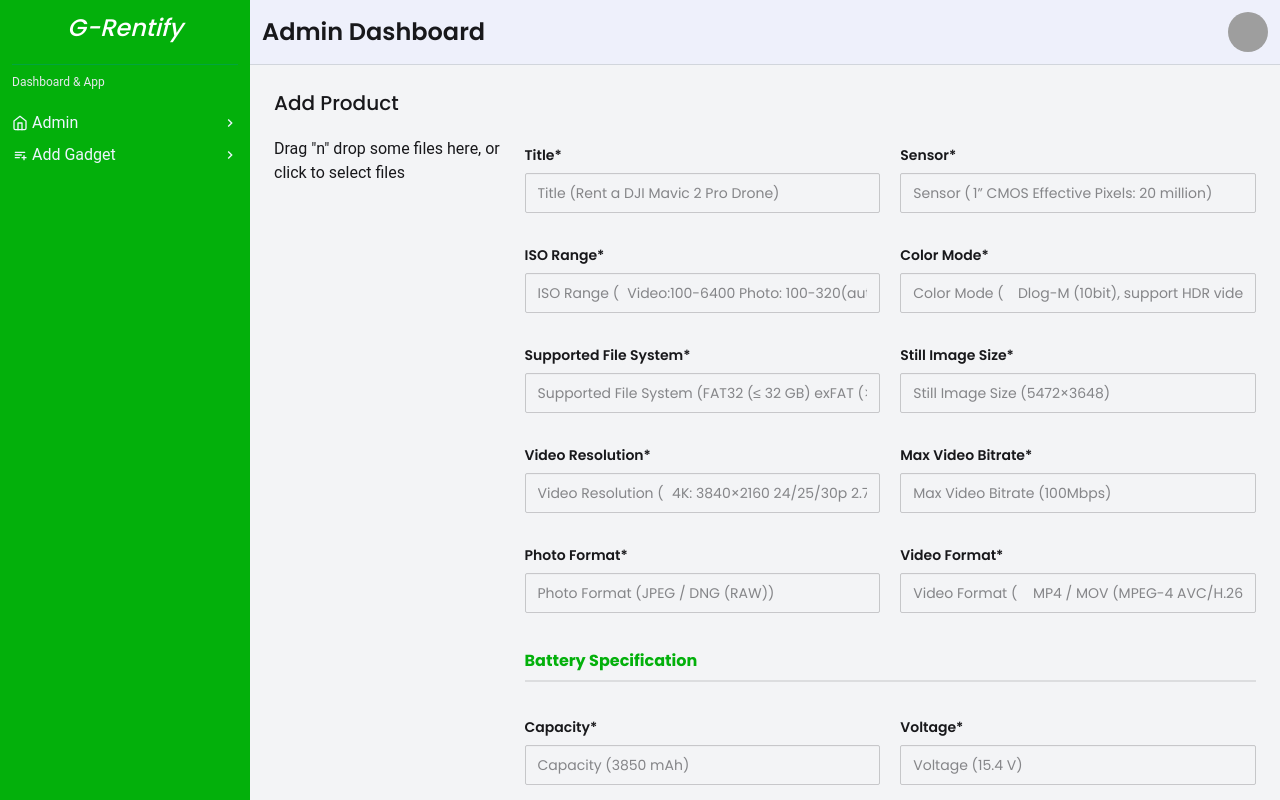
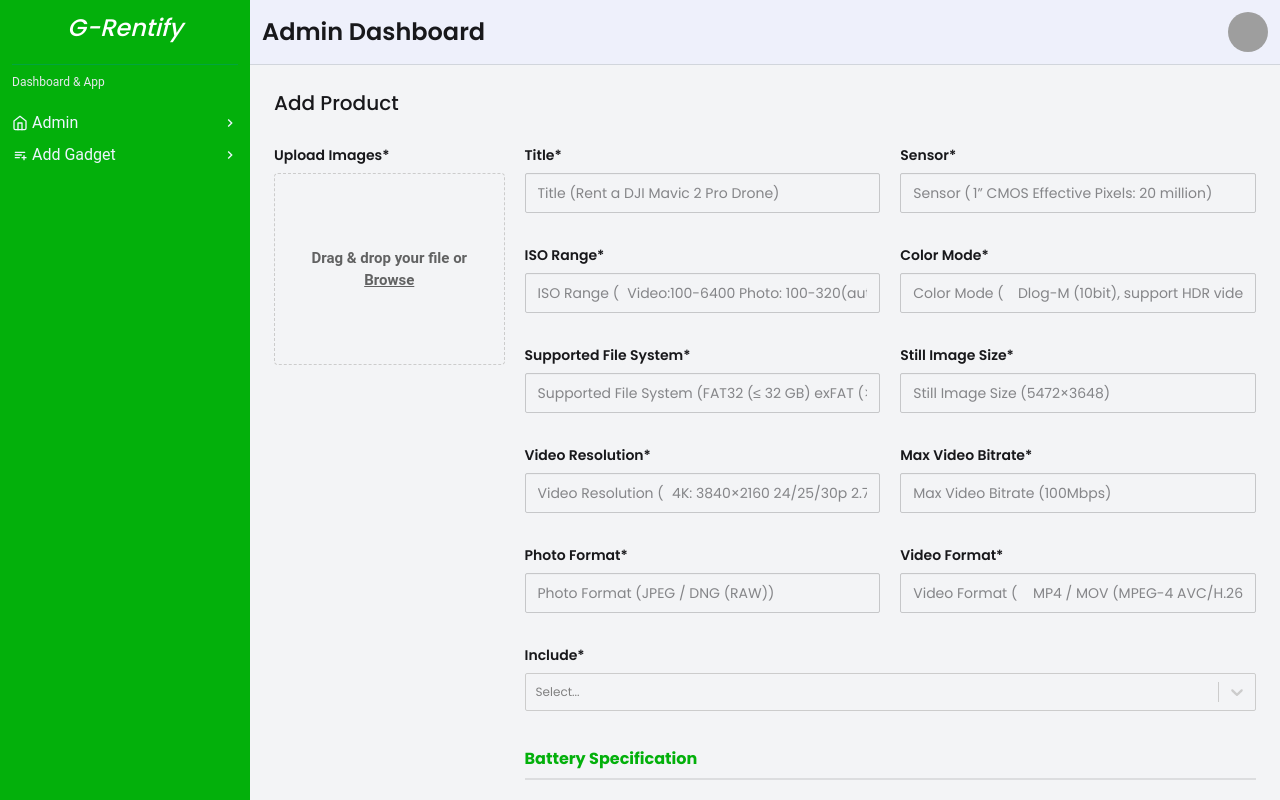
Before and after one commit to arafatrased/g-rentify, a Next.js app: page /dashboard/add-gadget in a window 1280 px wide. Shown: the top 800 px of the page. Built offline with nearby package versions, Linux system fonts and the light colour scheme; grey boxes are pictures that could not be loaded.

Commit message:
implement gadgets add page (stable)

```diff
--- a/package.json
+++ b/package.json
@@ -13,7 +13,6 @@
     "bcrypt": "^5.1.1",
     "bcryptjs": "^3.0.2",
     "daisyui": "^5.0.9",
-    "firebase": "^11.4.0",
     "font-awesome": "^4.7.0",
     "mongodb": "^6.15.0",
     "next": "15.2.2",
@@ -26,6 +25,7 @@
     "react-hot-toast": "^2.5.2",
     "react-icons": "^5.5.0",
     "react-phone-input-2": "^2.15.1",
+    "react-select": "^5.10.1",
     "react-tabs": "^6.1.0",
     "react-toastify": "^11.0.5",
     "swiper": "^11.2.5"
--- a/src/app/(dashboard)/dashboard/add-gadget/page.js
+++ b/src/app/(dashboard)/dashboard/add-gadget/page.js
@@ -1,16 +1,64 @@
 "use client";
+import Image from "next/image";
+import { useState } from "react";
 import Dropzone from "react-dropzone";
-import { useForm } from "react-hook-form";
+import { Controller, useForm } from "react-hook-form";
+import toast from "react-hot-toast";
+import makeAnimated from "react-select/animated";
+import Select from "react-select";
+
+const animatedComponents = makeAnimated();
+
+const includesOption = [
+  { value: "controller", label: "Controller" },
+  { value: "charger", label: "Charger" },
+  { value: "charging hub", label: "Charging Hub" },
+  { value: "sd card", label: "SD Card" },
+  { value: "battery", label: "Battery" },
+];
 
 export default function AddGadget() {
+  const [selectedImages, setSelectedImages] = useState([]);
   const {
     register,
     handleSubmit,
-    watch,
+    control,
     formState: { errors },
   } = useForm();
 
-  const onSubmit = (data) => console.log(data.title);
+  const onSubmit = async (data) => {
+    if (selectedImages.length === 0)
+      return toast.error("You need to add gadget images!");
+    if (selectedImages.length > 3)
+      return toast.error("You can add maximum three images!");
+    if (selectedImages.length === 1)
+      return toast.error("Add maximum two images!");
+
+    const API_KEY = process.env.NEXT_PUBLIC_IMGBB_API_KEY;
+
+    const imageUrls = await Promise.all(
+      selectedImages.map(async (file) => {
+        const formData = new FormData();
+        formData.append("key", API_KEY);
+        formData.append(
+          "image",
+          await new Promise((res) => {
+            const reader = new FileReader();
+            reader.readAsDataURL(file);
+            reader.onload = () => res(reader.result.split(",")[1]);
+          })
+        );
+
+        const res = await fetch("https://api.imgbb.com/1/upload", {
+          method: "POST",
+          body: formData,
+        });
+        return (await res.json()).data.url;
+      })
+    );
+
+    console.log({ ...data, images: imageUrls });
+  };
 
   return (
     <div className="min-h-screen bg-gray-100 p-6">
@@ -18,22 +66,66 @@ export default function AddGadget() {
 
       <form onSubmit={handleSubmit(onSubmit)}>
         <div className="grid grid-cols-12 gap-5">
-          <div className="col-span-3">
-            <Dropzone onDrop={(acceptedFiles) => console.log(acceptedFiles)}>
-              {({ getRootProps, getInputProps }) => (
-                <div {...getRootProps()}>
-                  <input {...getInputProps()} />
-                  <p>
-                    Drag &quot;n&quot; drop some files here, or click to select
-                    files
-                  </p>
+          {/* image select */}
+          <div className="col-span-12 xl:col-span-3">
+            <fieldset className="fieldset">
+              <legend className="fieldset-legend text-sm">
+                Upload Images*
+              </legend>
+              <div className="border border-dashed border-[#ccc] p-5 min-h-48 rounded flex flex-col items-center justify-center text-center">
+                <Dropzone
+                  onDrop={(acceptedFiles) => {
+                    setSelectedImages([...selectedImages, ...acceptedFiles]);
+                  }}
+                  accept={{ "image/*": [] }}
+                  multiple
+                >
+                  {({ getRootProps, getInputProps }) => (
+                    <div {...getRootProps()}>
+                      <input {...getInputProps()} />
+                      <p className="text-[#00000099] text-[15px] font-bold">
+                        Drag &amp; drop your file or{" "}
+                        <span className="cursor-pointer">
+                          <u>Browse</u>
+                        </span>
+                      </p>
+                    </div>
+                  )}
+                </Dropzone>
+              </div>
+
+              {/* Display image previews */}
+              {selectedImages.length > 0 && (
+                <div className="mt-2 grid grid-cols-3 gap-2">
+                  {selectedImages.map((file, index) => (
+                    <div key={index} className="relative">
+                      <Image
+                        src={URL.createObjectURL(file)}
+                        alt="preview"
+                        width={300}
+                        height={300}
+                        className="w-full h-24 object-cover rounded"
+                      />
+                      <button
+                        type="button"
+                        className="absolute top-1 right-1 bg-red-500 text-white text-[10px] px-1.5 py-0.5 cursor-pointer rounded-[2px]"
+                        onClick={() =>
+                          setSelectedImages(
+                            selectedImages.filter((_, i) => i !== index)
+                          )
+                        }
+                      >
+                        ✕
+                      </button>
+                    </div>
+                  ))}
                 </div>
               )}
-            </Dropzone>
+            </fieldset>
           </div>
-          <div className="col-span-9">
-            <div className="grid grid-cols-2 gap-5">
-              <fieldset className="fieldset">
+          <div className="col-span-12 xl:col-span-9">
+            <div className="md:grid grid-cols-2 gap-5">
+              <fieldset className="fieldset ">
                 <legend className="fieldset-legend text-sm">Title*</legend>
                 <input
                   {...register("title", { required: true })}
@@ -175,6 +267,58 @@ export default function AddGadget() {
                 )}
               </fieldset>
 
+              <fieldset className="fieldset col-span-2">
+                <legend className="fieldset-legend text-sm">Include*</legend>
+
+                {/* Multi-Select Dropdown */}
+                <Controller
+                  name="includes"
+                  control={control}
+                  rules={{ required: "This field is required" }}
+                  render={({ field }) => (
+                    <Select
+                      {...field}
+                      components={animatedComponents}
+                      isMulti
+                      options={includesOption}
+                      classNamePrefix="select"
+                      styles={{
+                        control: (baseStyles, { isFocused }) => ({
+                          ...baseStyles,
+                          backgroundColor: "transparent",
+                          borderColor: isFocused ? "#03b00b" : "#ccc",
+                          boxShadow: isFocused ? "0 0 0 0.1px #03b00b" : "none",
+                          borderRadius: "2px",
+                          "&:hover": {
+                            borderColor: isFocused ? "#03b00b" : "#ccc",
+                            boxShadow: isFocused
+                              ? "0 0 0 0.1px #03b00b"
+                              : "none",
+                          },
+                        }),
+                        option: (base, { isFocused, isSelected }) => ({
+                          ...base,
+                          backgroundColor: isSelected
+                            ? "#03b00b"
+                            : isFocused
+                            ? "transparent"
+                            : "transparent",
+                          color: isSelected ? "white" : "inherit",
+                          cursor: "pointer",
+                        }),
+                      }}
+                    />
+                  )}
+                />
+
+                {/* Error Message */}
+                {errors.includes && (
+                  <span className="text-red-500">
+                    {errors.includes.message}
+                  </span>
+                )}
+              </fieldset>
+
               {/* BATTARY INFO */}
 
               <fieldset className="col-span-2 w-full mt-3">
@@ -298,6 +442,7 @@ export default function AddGadget() {
                 )}
               </fieldset>
             </div>
+
             <input
               className="bg-[#03b00b] cursor-pointer text-white py-2 w-28 mt-5"
               type="submit"
--- a/src/app/(dashboard)/dashboard/components/Sidebar.jsx
+++ b/src/app/(dashboard)/dashboard/components/Sidebar.jsx
@@ -31,7 +31,7 @@ export default function Sidebar() {
   );
   return (
     <div className="bg-[#03b00b]  w-[250px] min-h-screen">
-      <div className="p-3">
+      <div className="p-3 sticky top-0">
         <h1 className="italic text-center text-2xl font-medium text-white mb-5">
           G-Rentify
         </h1>
--- a/src/app/(dashboard)/dashboard/layout.jsx
+++ b/src/app/(dashboard)/dashboard/layout.jsx
@@ -3,6 +3,7 @@ import "@/app/globals.css";
 import Sidebar from "./components/Sidebar";
 import DashboardNavbar from "./components/DashboardNavbar";
 import DashboardFooter from "./components/DashboardFooter";
+import { Toaster } from "react-hot-toast";
 
 //Poppins Front
 const poppins = Poppins({
@@ -24,6 +25,28 @@ export default function DashboardLayout({ children }) {
           <Sidebar />
           <div className="bg-[#EEF0FB] w-[calc(100%-250px)]">
             <DashboardNavbar />
+            <Toaster
+              toastOptions={{
+                // Define default options
+                className: "",
+                duration: 3000,
+                removeDelay: 500,
+                style: {
+                  background: "#03b00b",
+                  color: "#fff",
+                  borderRadius: "4px",
+                },
+
+                // Default options for specific types
+                success: {
+                  duration: 3000,
+                  iconTheme: {
+                    primary: "white",
+                    secondary: "black",
+                  },
+                },
+              }}
+            />
             {children}
             <DashboardFooter />
           </div>
--- a/src/app/(dashboard)/dashboard/page.jsx
+++ b/src/app/(dashboard)/dashboard/page.jsx
@@ -1,14 +1,9 @@
-import TestData from "./components/TestData";
-
 export default async function Dashboard() {
-  // const result = await fetch(process.env.NEXT_PUBLIC_CLIENT_API_CAMERA, {
-  //   cache: "no-store", // Ensures fresh data on every request
-  // }).then((res) => res.json());
-
   return (
-    <div>
-      <h1>Dashboard Home</h1>
-      {/* <TestData data={result} /> */}
+    <div className="min-h-[calc(100vh-120px)]">
+      <div className="p-3">
+        <h1 className="text-2xl text-center">Dashboard Home</h1>
+      </div>
     </div>
   );
 }
```
Also changed, not shown: 1 other file (tests, documents, lock files or other folders).
